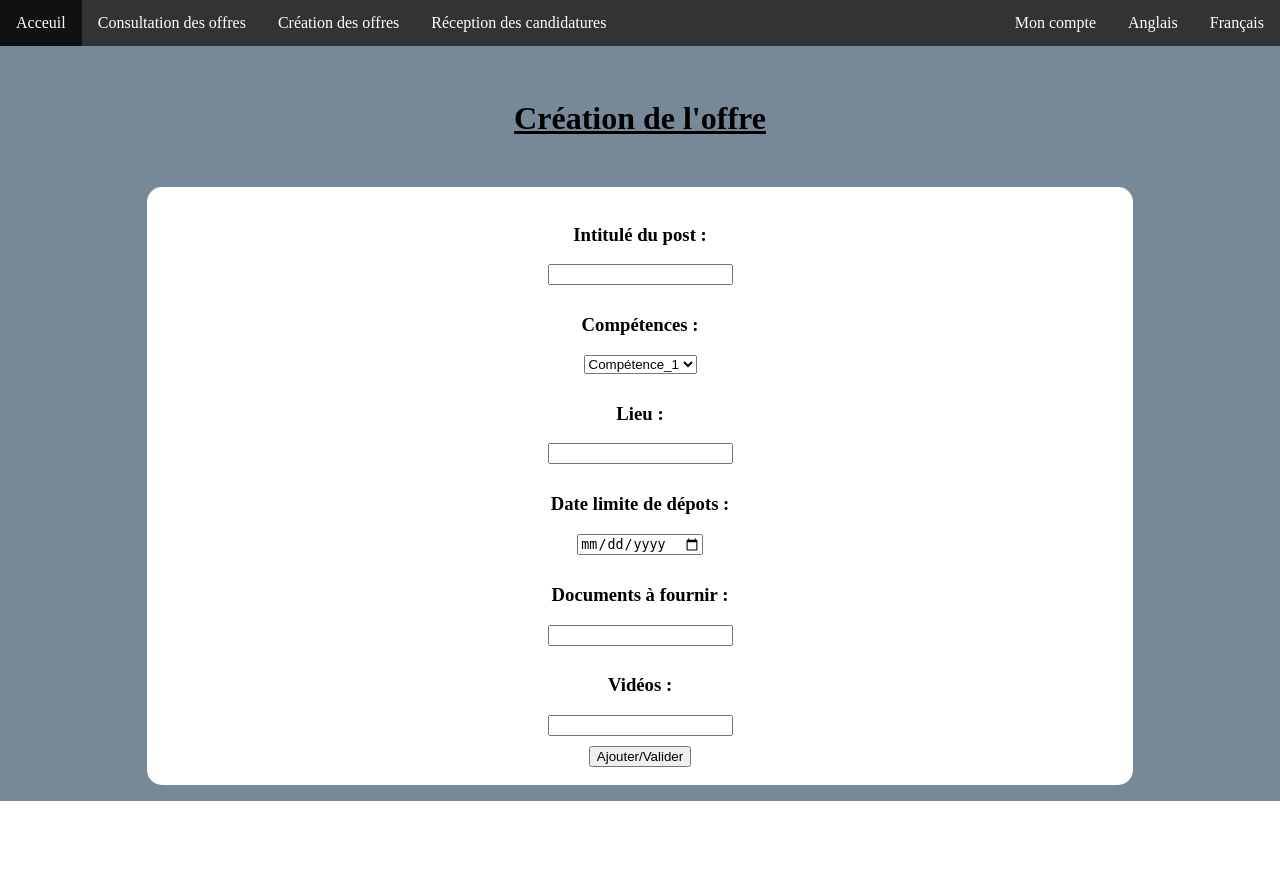
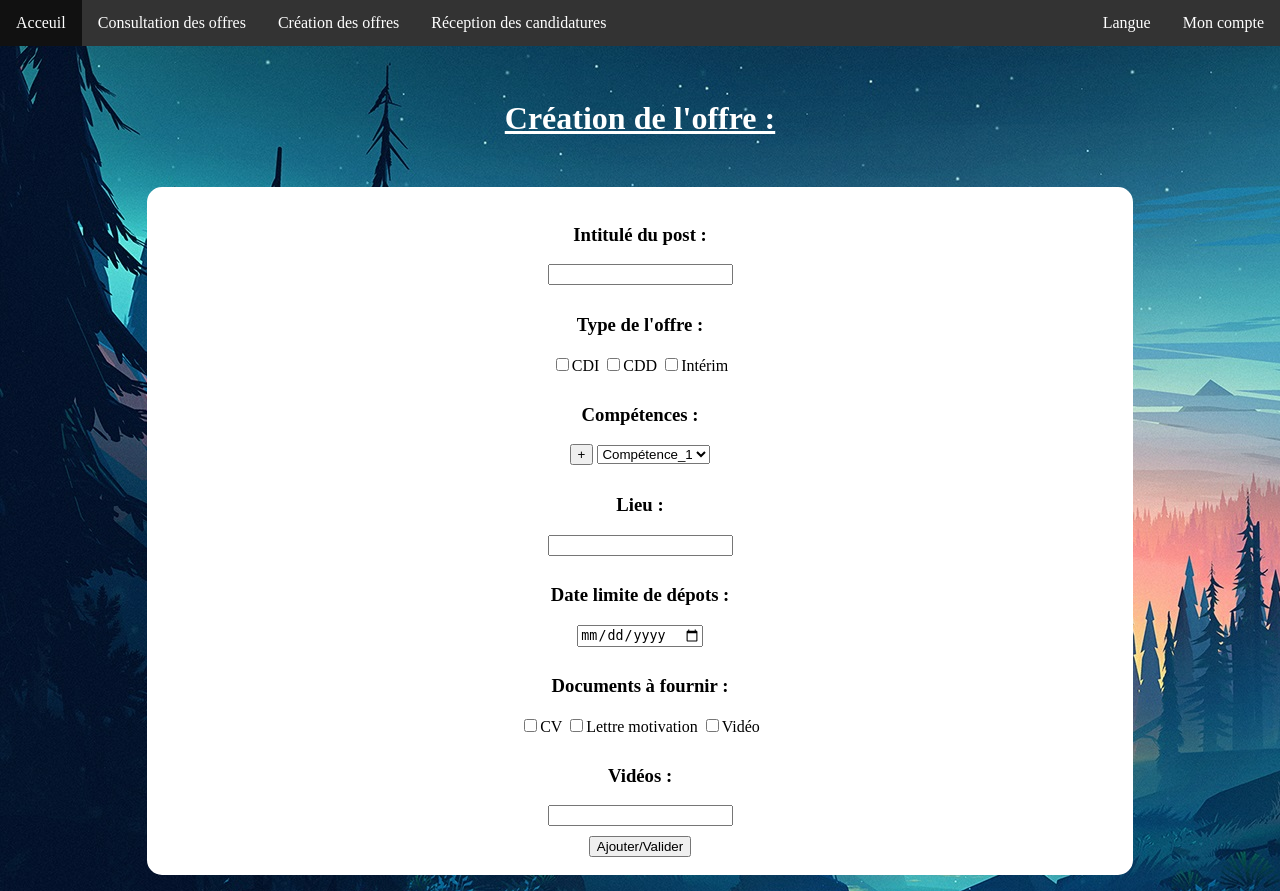
Before and after one commit to PPE2018/projetppe, a PHP site: page /creation_offre.php in a window 1280 px wide. Before the commit the page ends 801 px from the top, so only its background shows below. Run offline with PHP 8.4, Linux system fonts and the light colour scheme.

Commit message:
Merge branch 'master' of https://github.com/PPE2018/projetppe ajout du type d'offre

```diff
--- a/creation_offre.css
+++ b/creation_offre.css
@@ -1,7 +1,10 @@
-body{
-  background:  	#778899;
-  margin:0;
+body
+{
+    background-image:url(image1.jpg);
+    background-attachment: fixed;
+    margin:0;
 }
+/*menu standart*/
 ul {
     list-style-type: none;
     margin: 0;
@@ -25,21 +28,12 @@ li a {
     text-decoration: none;
 }
 
+/*pour langue et la première ligne permet de surligner en noir*/
 li a:hover {
     background-color: #111;
 }
 
-.active {
-    background-color: #333;
-}
-h1
-{
-    text-align: center;
-    margin-top: 100px;
-    color: #000000;
-    text-decoration: underline;
-}
-
+/*formulaire*/
 #conteneur01
 {
     border: 3px solid;
@@ -57,7 +51,13 @@ h1
 {
   padding: 5px 0;
 }
-
+h1
+{
+    text-align: center;
+    margin-top: 100px;
+    color: #FFFFFF;
+    text-decoration: underline;
+}
 label
 {
   text-align:left;
--- a/creation_offre.php
+++ b/creation_offre.php
@@ -1,6 +1,6 @@
 <html>
     <head>
-        <title>Création_Offre</title>
+        <title>Création_Offre :</title>
         <meta charset="UTF-8">
         <link href="creation_offre.css" rel="stylesheet" type="text/css" media="screen">
     </head>
@@ -10,13 +10,12 @@
         <li><a href="#news">Consultation des offres</a></li>
         <li><a href="#contact">Création des offres</a></li>
         <li><a href="#about">Réception des candidatures</a></li>
-        <li style="float:right"><a class="active" href="#about">Français</a></li>
-        <li style="float:right"><a class="active" href="#about">Anglais</a></li>
         <li style="float:right"><a class="active" href="#about">Mon compte</a></li>
+        <li style="float:right" ><a class="active" href="#">Langue</a></li>
       </ul>
 
       <form action="creation_offre.php" method="post">
-        <h1> Création de l'offre </h1>
+        <h1> Création de l'offre : </h1>
 
       <!-- Conteneur du formulaire -->
 
@@ -26,13 +25,24 @@
 
           <div>
             <h3> Intitulé du post :</h3>
-              <input type="text" name="nom_post">
+              <input type="text" name="nom_post" required="required" value="">
           </div>
+
+          <!-- Saisie du type post-->
+
+        <div>
+          <h3>Type de l'offre :</h3>
+
+          <input type="checkbox" name="doc_cv" required="required" />CDI
+          <input type="checkbox" name="doc_lm" required="required" />CDD
+          <input type="checkbox" name="doc_video" required="required" />Intérim
+        </div>
 
           <!-- Saisie Compétences-->
 
           <div>
             <h3> Compétences :</h3>
+              <input type="submit" name="soumettre" value="+"/>
             <select name="Compétence">
               <option value="Compétence_1">Compétence_1</option>
               <option value="Compétence_2">Compétence_2</option>
@@ -45,7 +55,7 @@
 
           <div>
             <h3>Lieu :</h3>
-              <input type="text" name="nom_lieu" >
+              <input type="text" name="nom_lieu" required="required" value="" />
           </div>
 
             <!-- Saisie de la date limite de dépots-->
@@ -53,7 +63,7 @@
           <div>
             <h3> Date limite de dépots :</h3>
 
-            <input type="date" name="date_depots" >
+            <input type="date" name="date_depots" required="required" >
           </div>
 
           <!-- Saisie documents a fournir (cases à cocher)-->
@@ -61,7 +71,9 @@
         <div>
           <h3>Documents à fournir :</h3>
 
-          <input type="text" name="nom_docsr" >
+          <input type="checkbox" name="doc_cv" required="required" />CV
+          <input type="checkbox" name="doc_lm" required="required" />Lettre motivation
+          <input type="checkbox" name="doc_video" required="required" />Vidéo
         </div>
 
         <!-- Saisie vidéo en url-->
@@ -69,7 +81,7 @@
       <div>
         <h3>Vidéos :</h3>
 
-        <input type="text" name="" >
+        <input type="url" name="url" required="required" value="" />
       </div>
 
           <div>
```
Also changed, not shown: image1.jpg (added).
